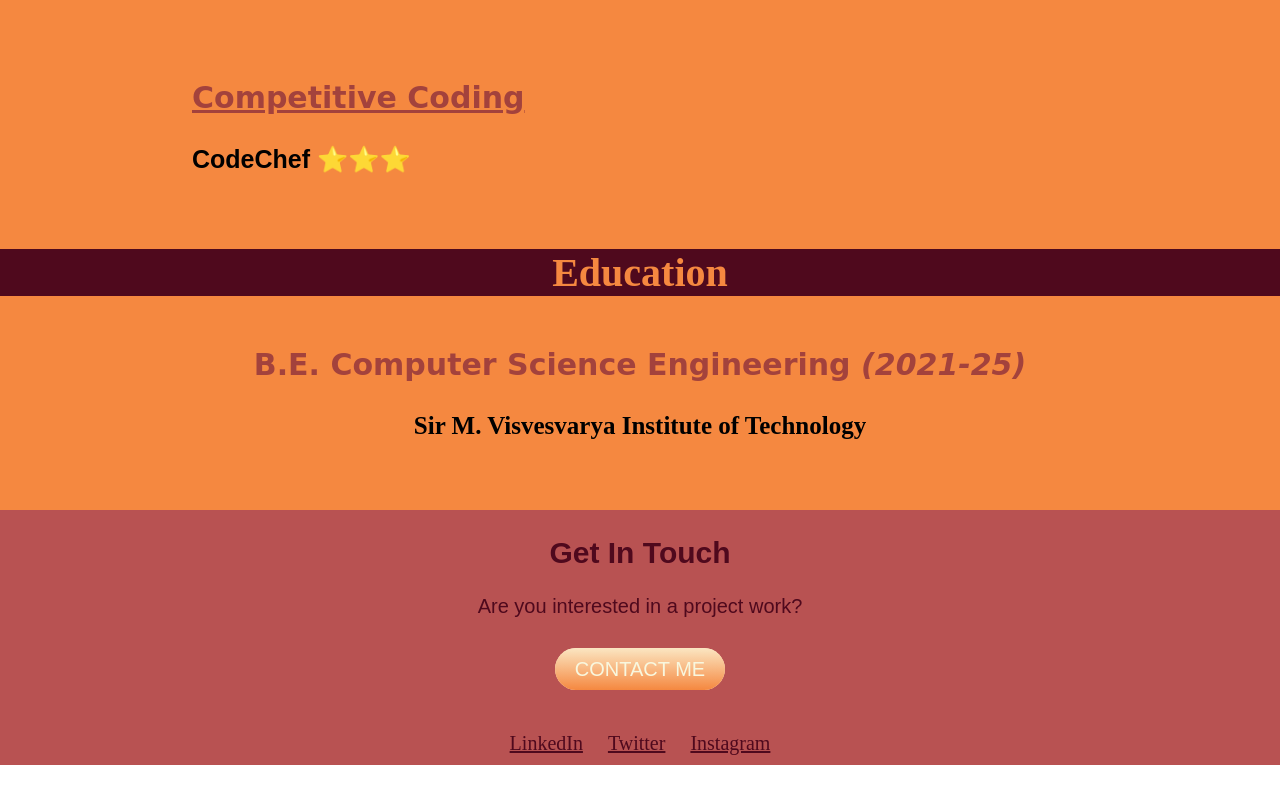
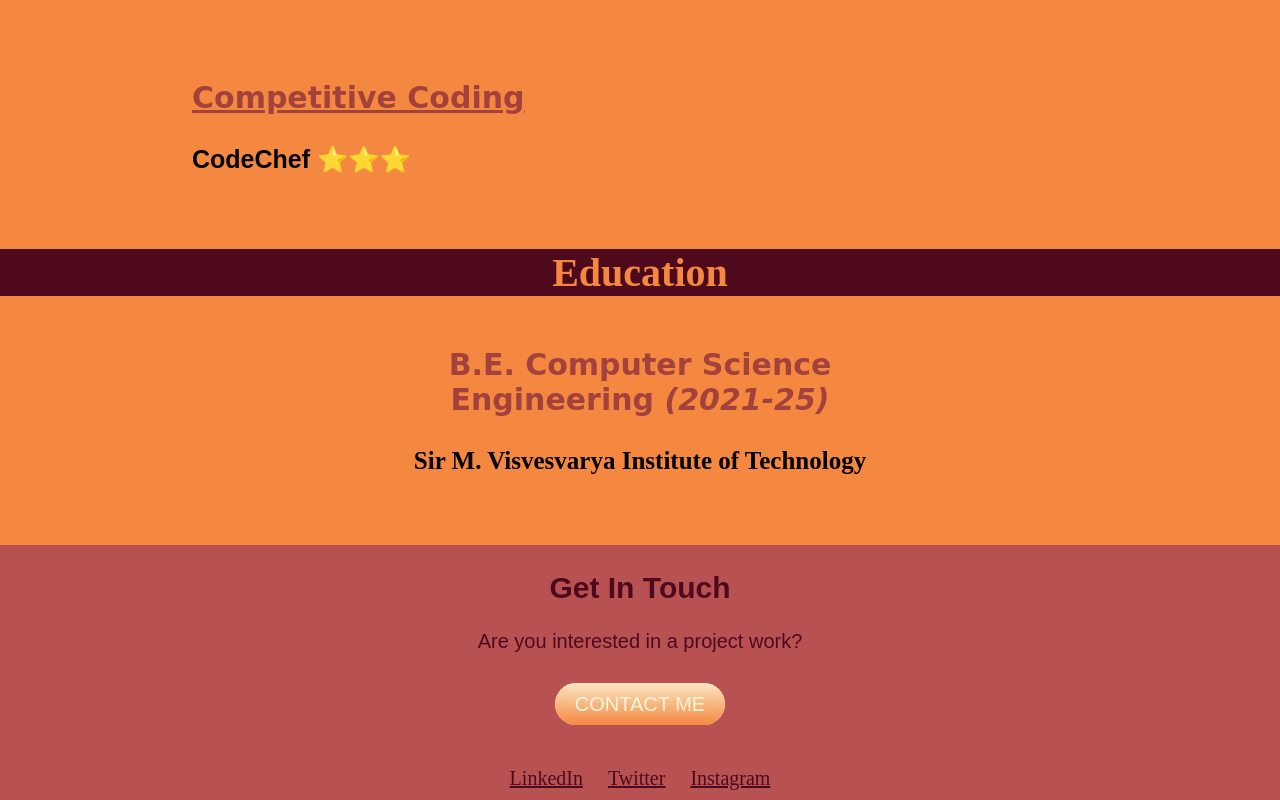
Before and after one commit to VishSinh/profile1, a plain HTML site: page index.html in a window 1280 px wide. Shown: the part 2177-2977 px from the top of the page. Before the commit the page ends 2942 px from the top, so only its background shows below. Drawn offline with Linux system fonts and the light colour scheme; a web font is replaced by a local one.

Commit message:
update styles.css 1

```diff
--- a/css/styles.css
+++ b/css/styles.css
@@ -10,8 +10,8 @@ body {
 .sun{
   position: absolute;
   width:10%;
-  left:350px;
-  top: 50px;
+  left:20%;
+  top: 2%;
 }
 .vishal{
   height: 200px;
@@ -92,12 +92,17 @@ h3{
   margin-bottom: 0;
   font-weight: bold;
   font-size: 25px;
+  width: 40%;
+  margin: auto;
 }
 .ed-deg{
+  padding-bottom: 30px;
   color: #A3423C;
   font-size: 30px;
   font-family: 'Baloo Bhaijaan 2', cursive;
   margin-top: 0;
+  width: 40%;
+  margin: auto;
 }
 .btn {
   background: #FBE6C2;
@@ -136,6 +141,8 @@ h3{
   color: #4F091D;
   padding: 1px;
   font-size: 20px;
+  width: 30%;
+  margin: auto;
 }
 a{
   color: #4F091D;
```
